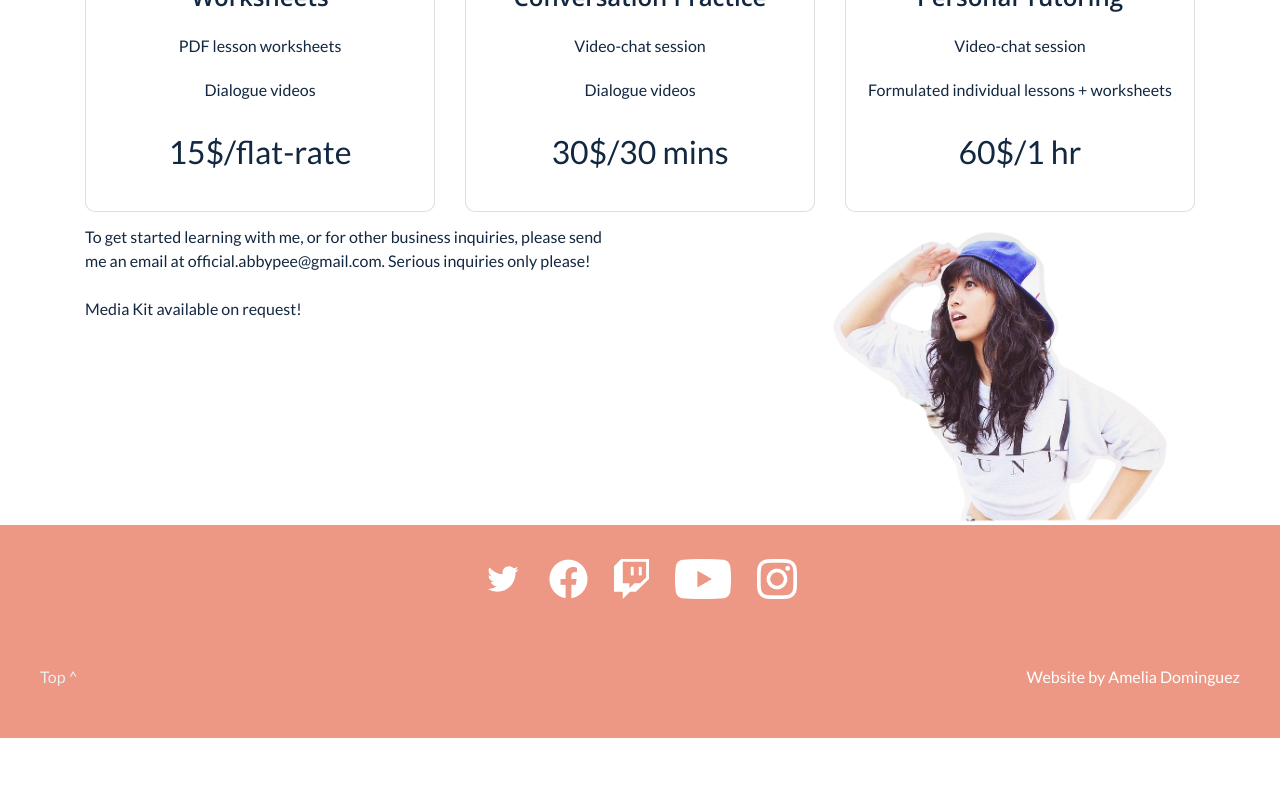
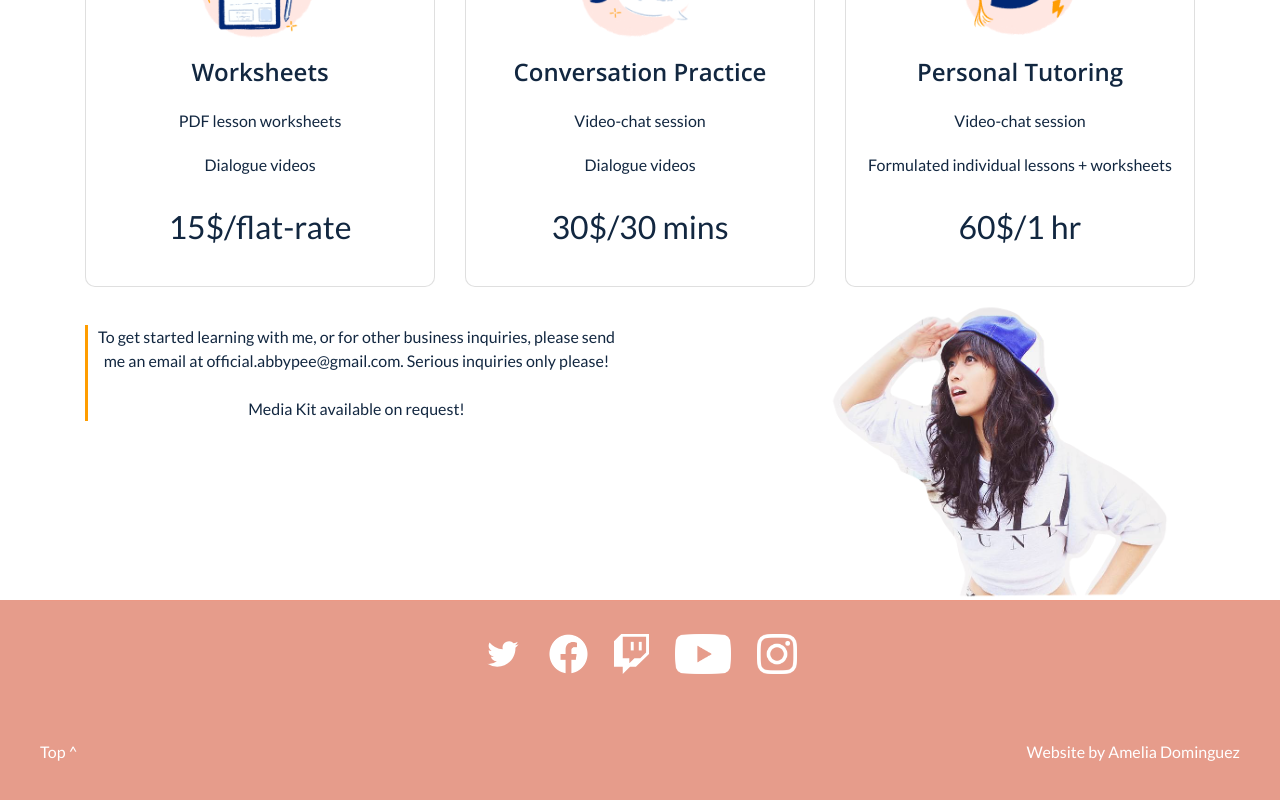
Before and after one commit to ameliaggwp/CustomerWebsite, a React (Create React App) app: page / in a window 1280 px wide. Shown: the part 1468-2268 px from the top of the page. Before the commit the page ends 2206 px from the top, so only its background shows below. Built offline with nearby package versions, Linux system fonts and the light colour scheme; no server answers; a web font is replaced by a local one.

Commit message:
adding scrollbar styling and spacing

```diff
--- a/public/styles.css
+++ b/public/styles.css
@@ -13,6 +13,23 @@ body {
 ul {
   list-style: none;
   padding-left: 0;
+}
+
+/* Scrollbar Styling */
+::-webkit-scrollbar {
+  width: 10px;
+}
+
+::-webkit-scrollbar-track {
+  background-color: #ebebeb;
+  -webkit-border-radius: 10px;
+  border-radius: 10px;
+}
+
+::-webkit-scrollbar-thumb {
+  -webkit-border-radius: 10px;
+  border-radius: 10px;
+  background: hsl(37, 100%, 50%);
 }
 
 .container {
@@ -134,7 +151,7 @@ div.profile-text {
 /*--------------Video List Section--------------*/
 .videos {
   margin-top: 50px;
-  margin-bottom: 50px;
+  margin-bottom: 150px;
 }
 
 .col-sm-6.video-list {
@@ -182,7 +199,7 @@ div.profile-text {
 /*--------------  Pricing Cards----------*/
 h1.pricing {
   text-align: center;
-  margin-bottom: 50px;
+  margin-bottom: 25px;
 }
 
 #card {
@@ -229,8 +246,15 @@ img.card-icon {
   padding: 10px 0;
 }
 /*--------------Inquiries Styling--------------*/
+.col-sm.inquiries-info {
+  text-align: center;
+  align-items: center;
+  justify-content: center;
+  margin-top: 25px;
+}
+
 p.inquiries-info {
-  text-align: center;
+  border-left: 3px solid hsl(37, 100%, 50%);
 }
 
 .inquiries-pic img {
@@ -240,14 +264,18 @@ p.inquiries-info {
 
 /*--------------Footer Styling--------------*/
 footer {
-  background-color: hsl(11, 75%, 72.5%);
+  background-color: hsl(11, 65%, 72.5%);
   color: #fff;
   line-height: 1.5;
 }
 
 footer a {
   text-decoration: none;
-  color: #eee;
+  color: #fff;
+}
+
+footer p {
+  color: #fff;
 }
 
 a:hover {
--- a/src/components/Inquiries.js
+++ b/src/components/Inquiries.js
@@ -6,7 +6,7 @@ const Inquiries = () => {
     <div className="container">
       <div className="row">
         <div className="col-sm inquiries-info">
-          <p>
+          <p className="inquiries-info">
             To get started learning with me, or for other business inquiries,
             please send me an email at official.abbypee@gmail.com. Serious
             inquiries only please!
```
